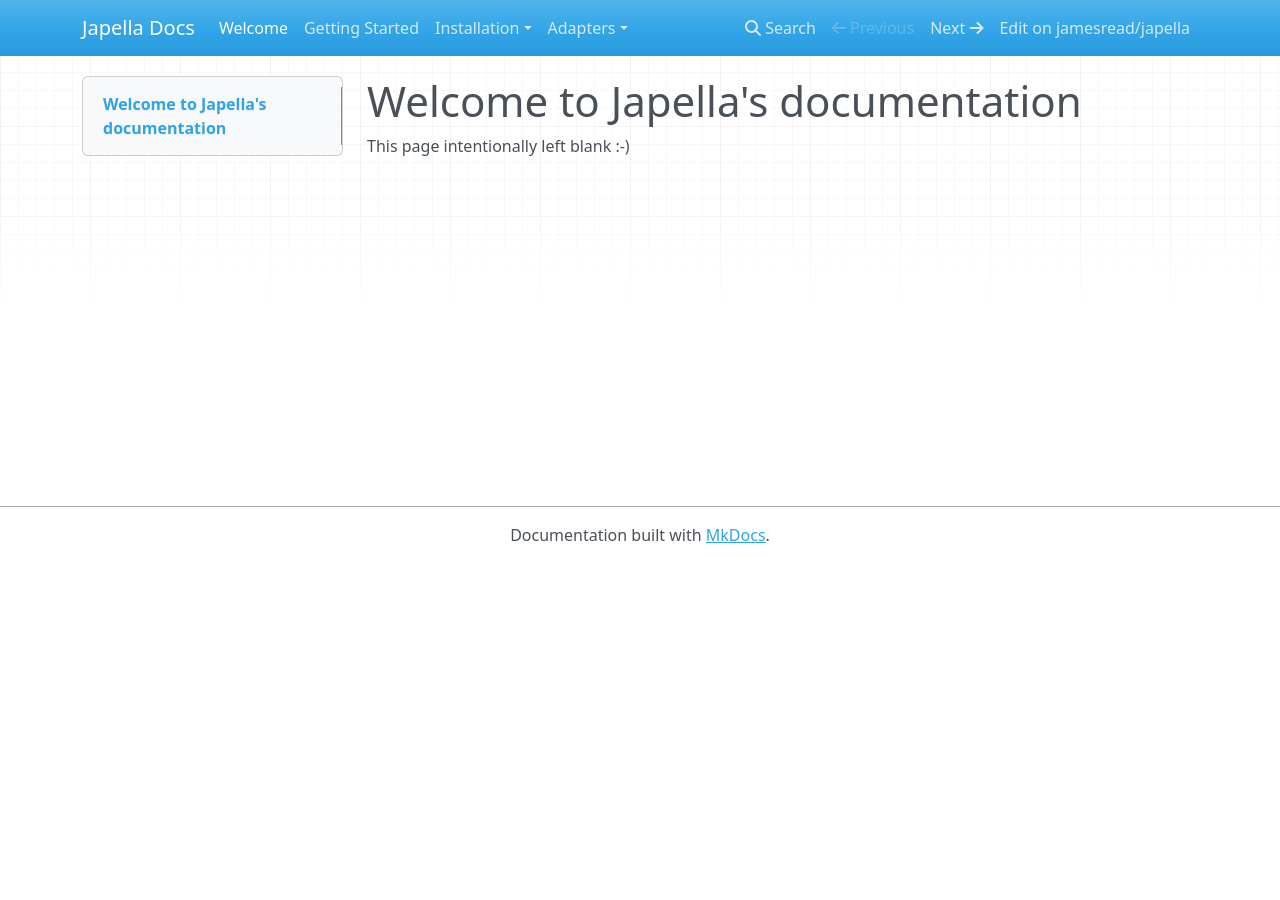
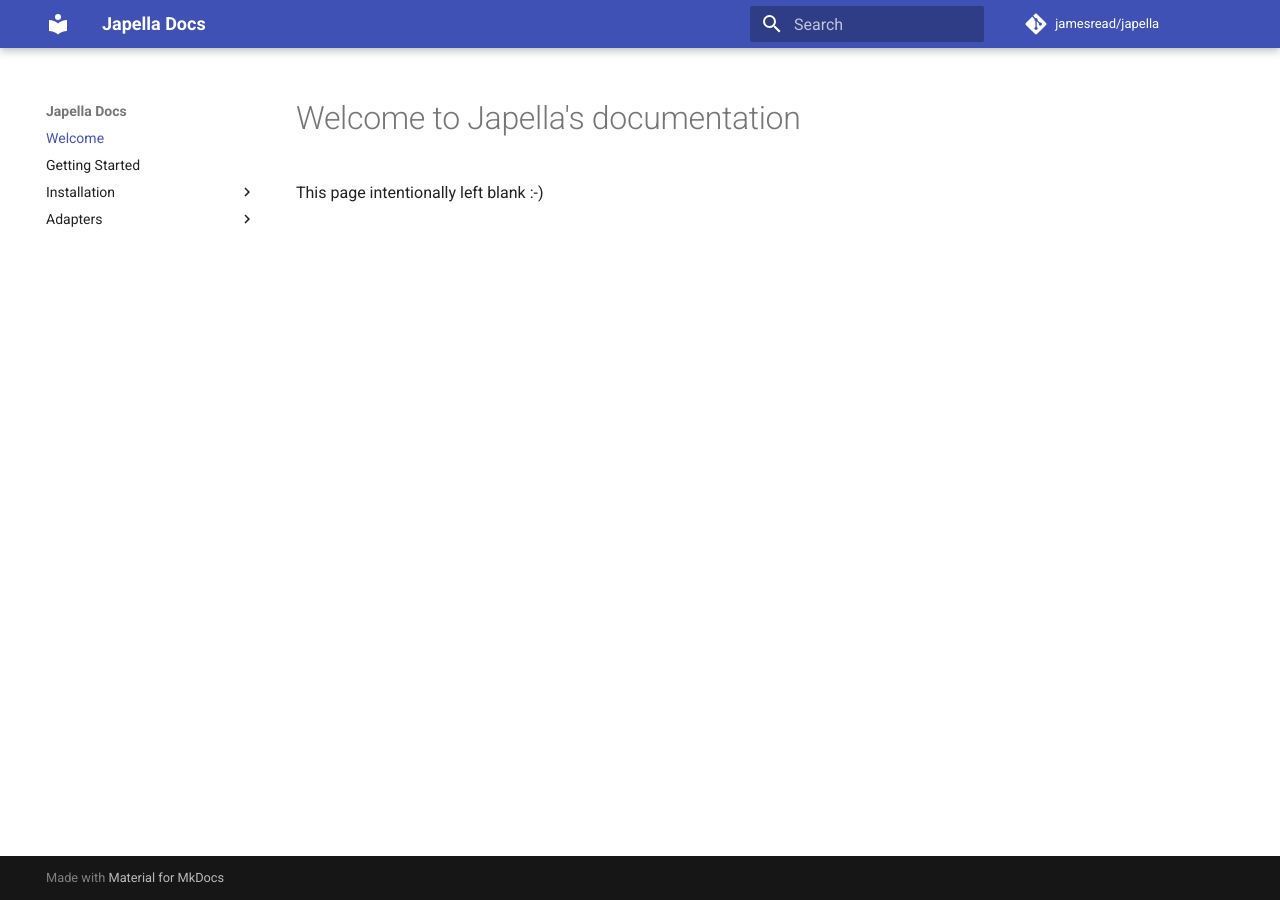
Before and after one commit to jamesread/Japella, an MkDocs documentation site: the page built from docs/index.md, in a window 1280 px wide. Built offline with MkDocs 1.6.1 and Material for MkDocs 9.7.7, drawn with Linux system fonts in a browser that asks for light colours; nearby versions of some CDN libraries; comment, search, counter and statistics services are not loaded.

Commit message:
docs: Add search

```diff
--- a/mkdocs.yml
+++ b/mkdocs.yml
@@ -7,6 +7,16 @@
   - codehilite
   - toc:
       permalink: true
+
+theme:
+  name: material
+  language: en
+  include_search_page: true
+  search_index_only: true
+  features:
+    - search.suggest
+    - search.highlight
+    - search.share
 
 nav:
   - Welcome: index.md
```
Also changed, not shown: 1 other file.
